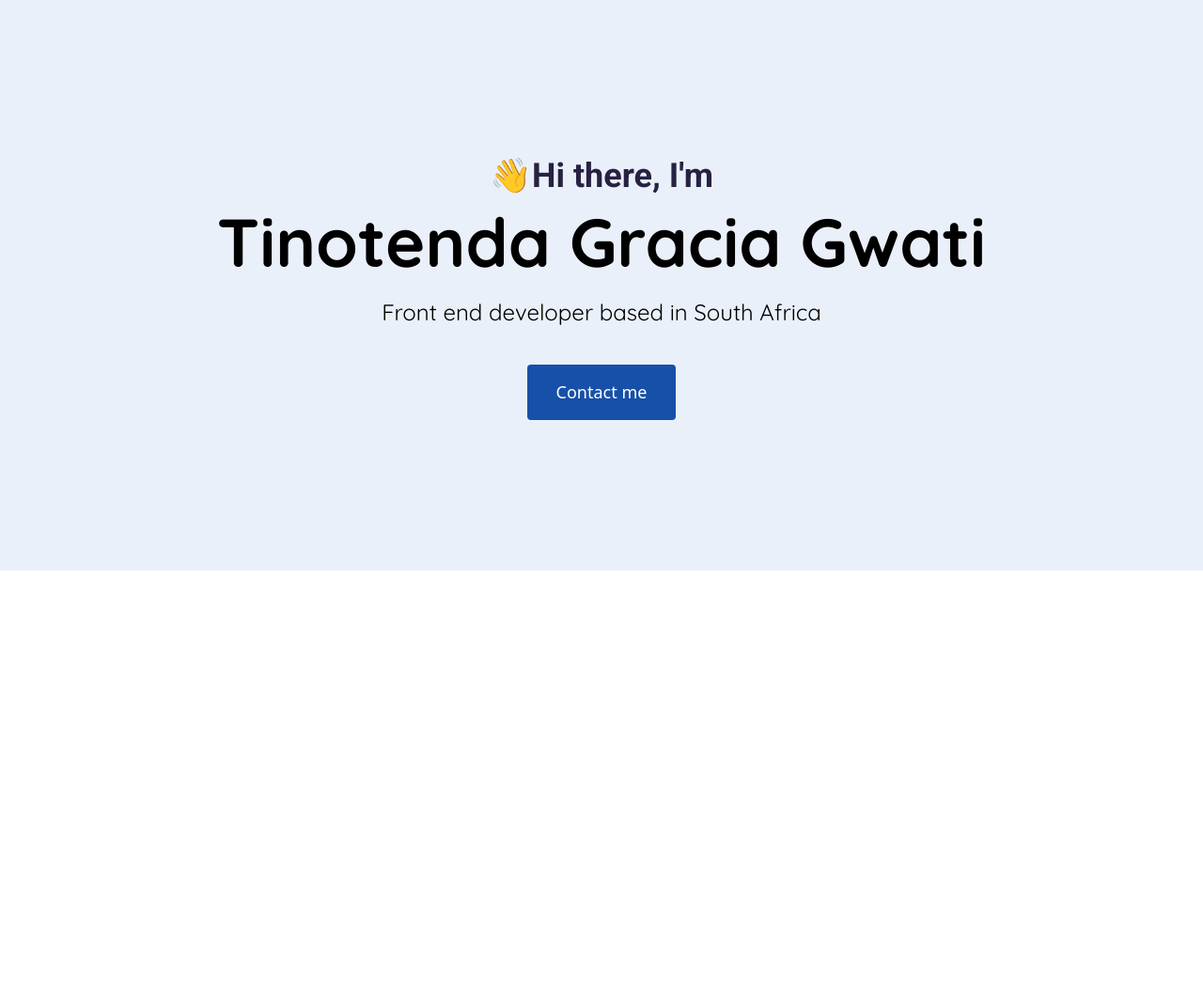
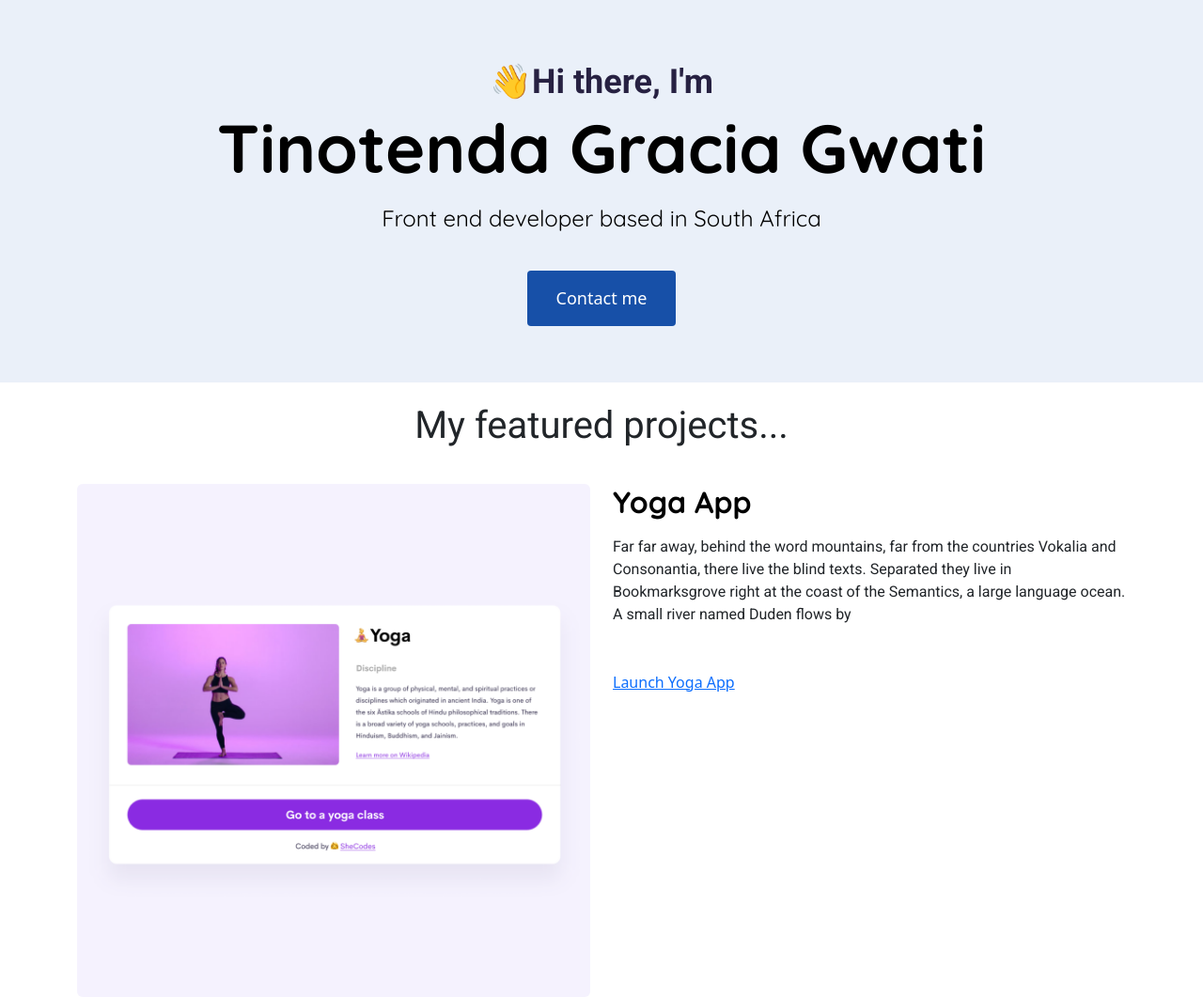
Before and after one commit to Gracia-Gwati/Responsive-project, a plain HTML site: page index.html in a window 1280 px wide. Shown: the whole page at 94% size. Before the commit the page ends 800 px from the top, so only its background shows below. Drawn offline with nearby package versions, Linux system fonts and the light colour scheme; a web font is replaced by a local one.

Commit message:
Added Yoga app image & description

```diff
--- a/index.html
+++ b/index.html
@@ -28,6 +28,25 @@
             <a href="#" class="btn btn-branding">Contact me</a>
         </div>
     </div>
+    <p class="text-center p-3 fs-1">My featured projects...</p>
+    <div class="container">
+        <div class="row">
+            <div class="col md-6">
+                <img src="images/yoga.png" class="img-fluid rounded d-none d-sm-block" alt="Yoga project" />
+            </div>
+            <div class="col md-6">
+                <h2 class="mb-3">Yoga App</h2>
+                <p>Far far away, behind the word mountains, far from the countries Vokalia and Consonantia, there live
+                    the blind texts.
+                    Separated they live in Bookmarksgrove right at the coast of the Semantics, a large language ocean. A
+                    small river named
+                    Duden flows by</p>
+                <div class="mt-5">
+                    <a href="#" class="primary-link project-link" title="Yoga project">Launch Yoga App</a>
+                </div>
+            </div>
+        </div>
+    </div>
 
 
 
--- a/style/app.css
+++ b/style/app.css
@@ -22,7 +22,7 @@ h1 {
 }
 .hero{
     text-align: center;
-    padding: 160px 30px;
+    padding: 60px 30px;
     background-color: var(--primary-color);
 }
 
```
Also changed, not shown: images/weather.png (added), images/yoga.png (added), images/yogurt.png (added).
